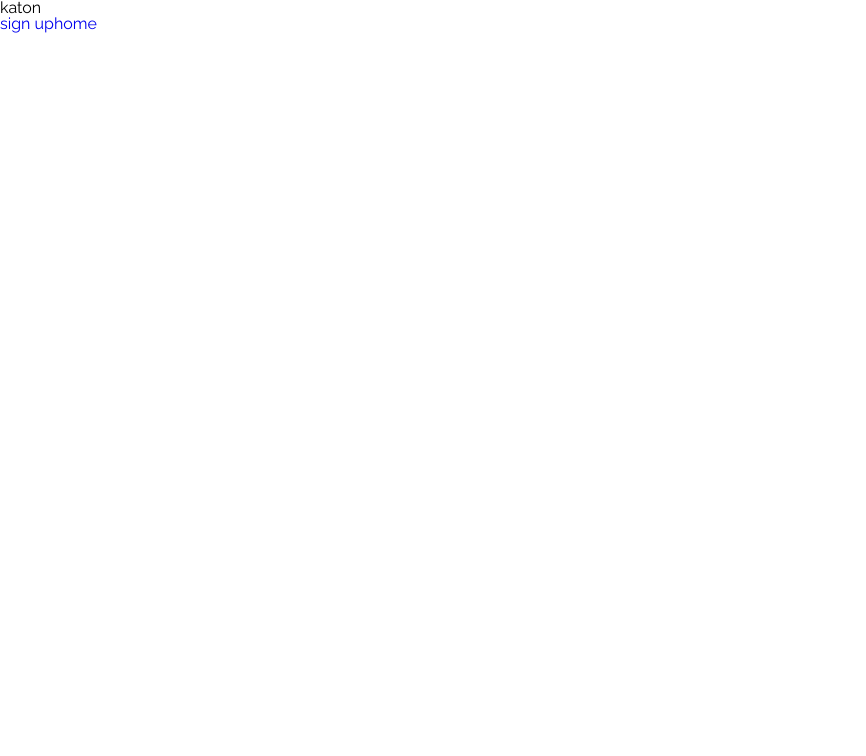
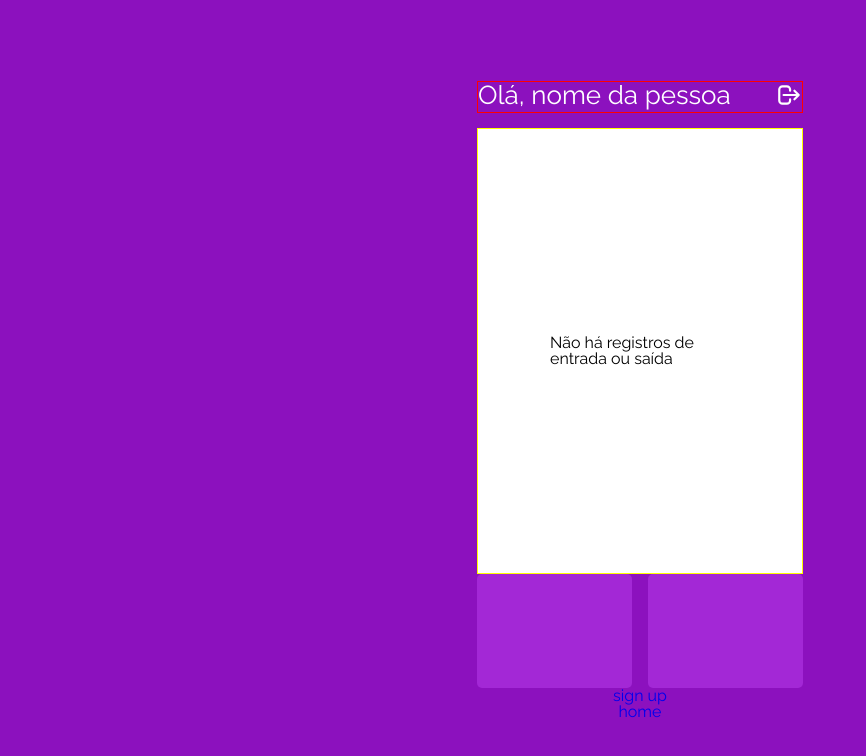
Before and after one commit to Jean-Carlo89/MyWallet-Front, a React (Create React App) app: page /home in a window 1280 px wide. Shown: the top 756 px of the page, without its empty margins (0-866 px from the left). Built offline with nearby package versions, Linux system fonts and the light colour scheme; a web font is replaced by a local one.

Commit message:
começo layout da home

```diff
--- a/package.json
+++ b/package.json
@@ -9,6 +9,7 @@
     "components": "^0.1.0",
     "react": "^17.0.2",
     "react-dom": "^17.0.2",
+    "react-icons": "^4.2.0",
     "react-router-dom": "^5.2.0",
     "react-scripts": "4.0.3",
     "styled": "^1.0.0",
--- a/src/components/Home.js
+++ b/src/components/Home.js
@@ -1,11 +1,77 @@
 import {Link} from 'react-router-dom'
+import {Container} from './StyledComponents'
+import styled from 'styled-components'
+import{HiOutlineLogout} from 'react-icons/hi'
+import NoRegister from './NoRegister.js'
 export default function Home(){
     return(
-       <>
-        <h1>katon</h1>
+
+
+       <Container>
+
+        <Header>
+            <h1>Olá, nome da pessoa</h1>
+            <span><HiOutlineLogout/></span>
+        </Header>
+
+        <MainContent>
+            <NoRegister/>
+        </MainContent>
+
+        <ButtonsContainer>
+            <AddSubtractButton>
+
+            </AddSubtractButton>
+
+            <AddSubtractButton>
+
+            </AddSubtractButton>
+        </ButtonsContainer>
 
         <Link to="/sign-up">sign up</Link>
         <Link to="/home">home</Link>
-    </>
+        </Container>
+
     )
 }
+
+const Header=styled.div`
+width: 326px;
+border:1px solid red;
+display: flex;
+justify-content: space-between;
+margin-bottom: 15px;
+
+    h1{
+        font-size: 26px;
+        color:white;
+    }
+    span{
+        color: white;
+        font-size: 26px;
+    }
+`
+
+const MainContent = styled.ul`
+ width: 326px;
+ height: 446px;
+ border: 1px solid yellow;
+ display: flex;
+ flex-direction: column;
+ justify-content: center;
+ align-items: center;
+ background-color: white;
+
+`
+
+const ButtonsContainer=styled.div`
+width: 326px;
+display: flex;
+justify-content: space-between;
+`
+const AddSubtractButton = styled.button`
+    width: 155px;
+    height: 114px;
+    background-color: #A328D6;
+    border-radius: 5px;
+`
--- /dev/null
+++ b/src/components/NoRegister.js
@@ -0,0 +1,18 @@
+import styled from 'styled-components'
+export default function NoRegister(){
+
+    return(
+        <EmptyRegister>
+            Não há registros de entrada ou saída
+        </EmptyRegister>
+    )
+}
+
+
+const EmptyRegister=styled.p`
+width: 180px;
+height: 46px;
+display: flex;
+justify-content: center;
+align-items: center;
+`
```
Also changed, not shown: 1 other file (tests, documents, lock files or other folders).
